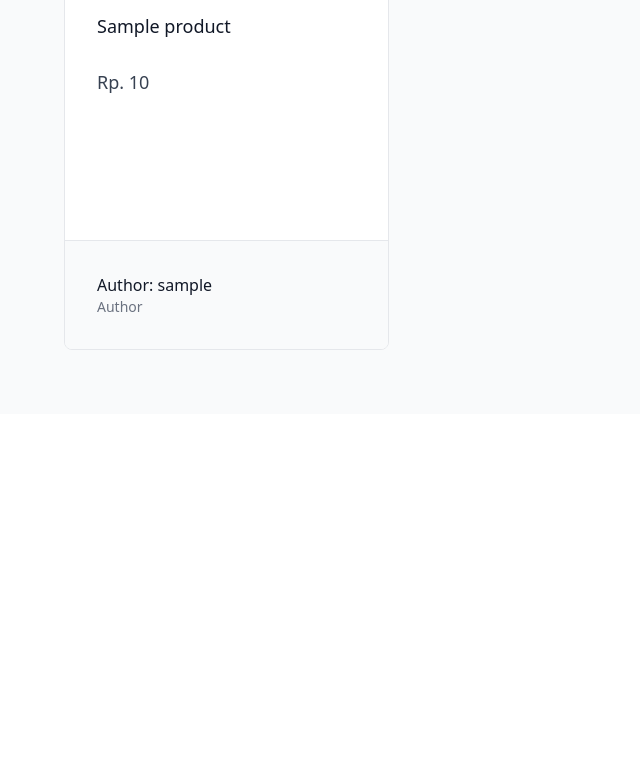
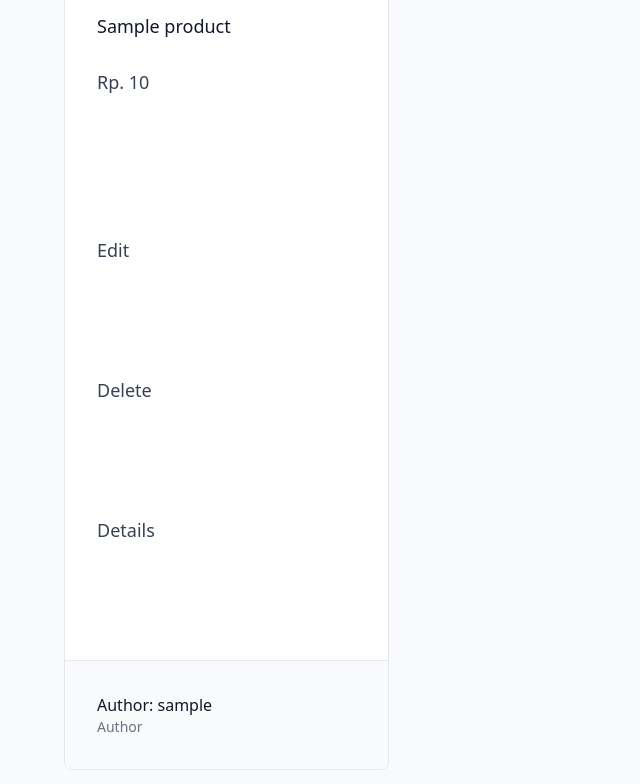
Before and after one commit to AsukaOurijya/el-football, a Django app: page / in a window 1280 px wide. Shown: the part 941-1725 px from the top of the page, without its empty margins (0-640 px from the left). Before the commit the page ends 1291 px from the top, so only its background shows below. Run offline with Django 5.2, Linux system fonts and the light colour scheme; a user stored in the database is signed in; tables that the repository leaves empty hold one stand-in row (values such as "Sample post"); grey boxes marked "Sample" are stand-in pictures; some libraries are stand-ins or nearby versions.

Commit message:
almost done. remaining: implementing details

```diff
--- a/main/templates/product_detail.html
+++ b/main/templates/product_detail.html
@@ -71,11 +71,23 @@
 
                     <div class="text-gray-700 leading-relaxed whitespace-pre-line text-base sm:text-lg">
                         <p>
-                        {% if user.is_authenticated and news.user == user %}
-                        <a href="{% url 'main:edit_news' news.pk %}">
+                        {% if user.is_authenticated and product.user == user %}
+                        <a href="{% url 'main:edit_product' product.pk %}">
                         <button>
                             Edit
                         </button>
+                        </a>
+
+                        <a href="{% url 'main:delete_product' product.pk %}">
+                            <button>
+                                Delete
+                            </button>
+                        </a>
+
+                        <a href="{% url 'main:show_product' product.pk %}">
+                            <button>
+                                Details
+                            </button>
                         </a>
                         {% endif %}
                         </p>
```
